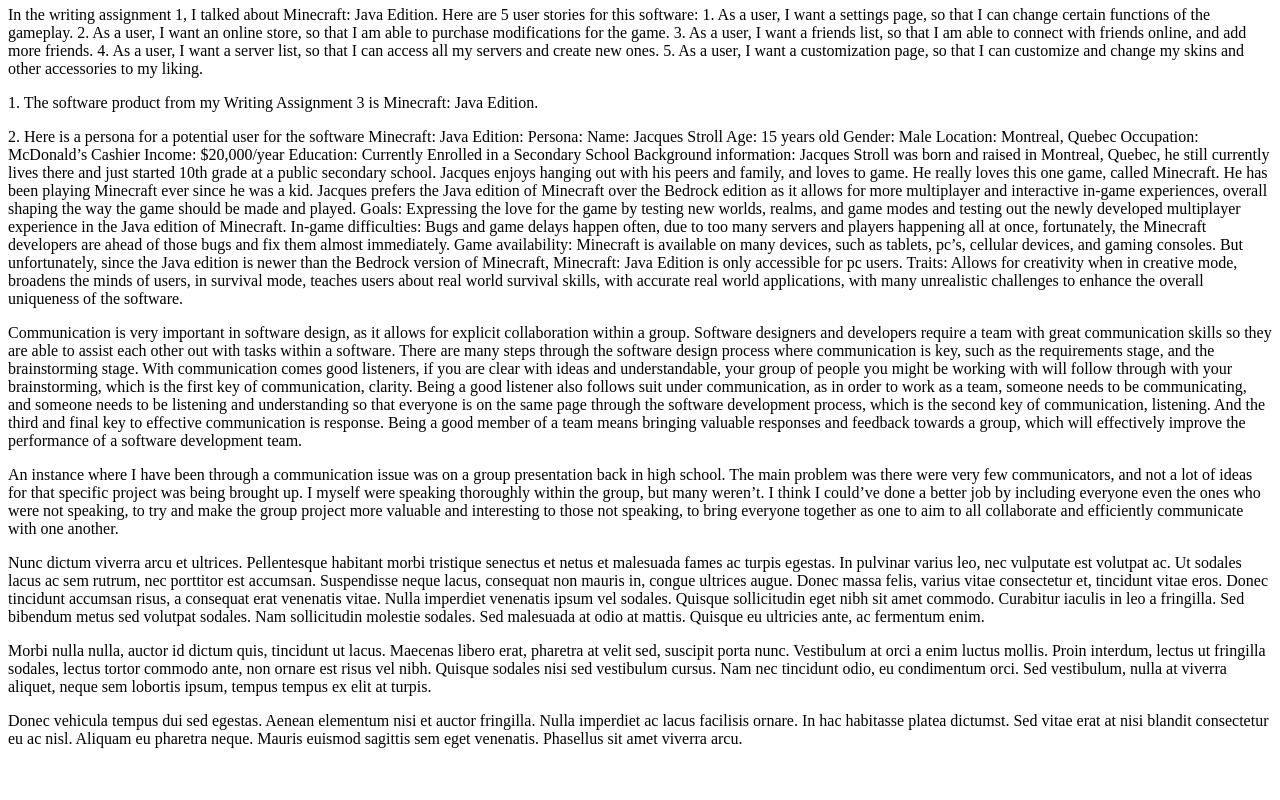
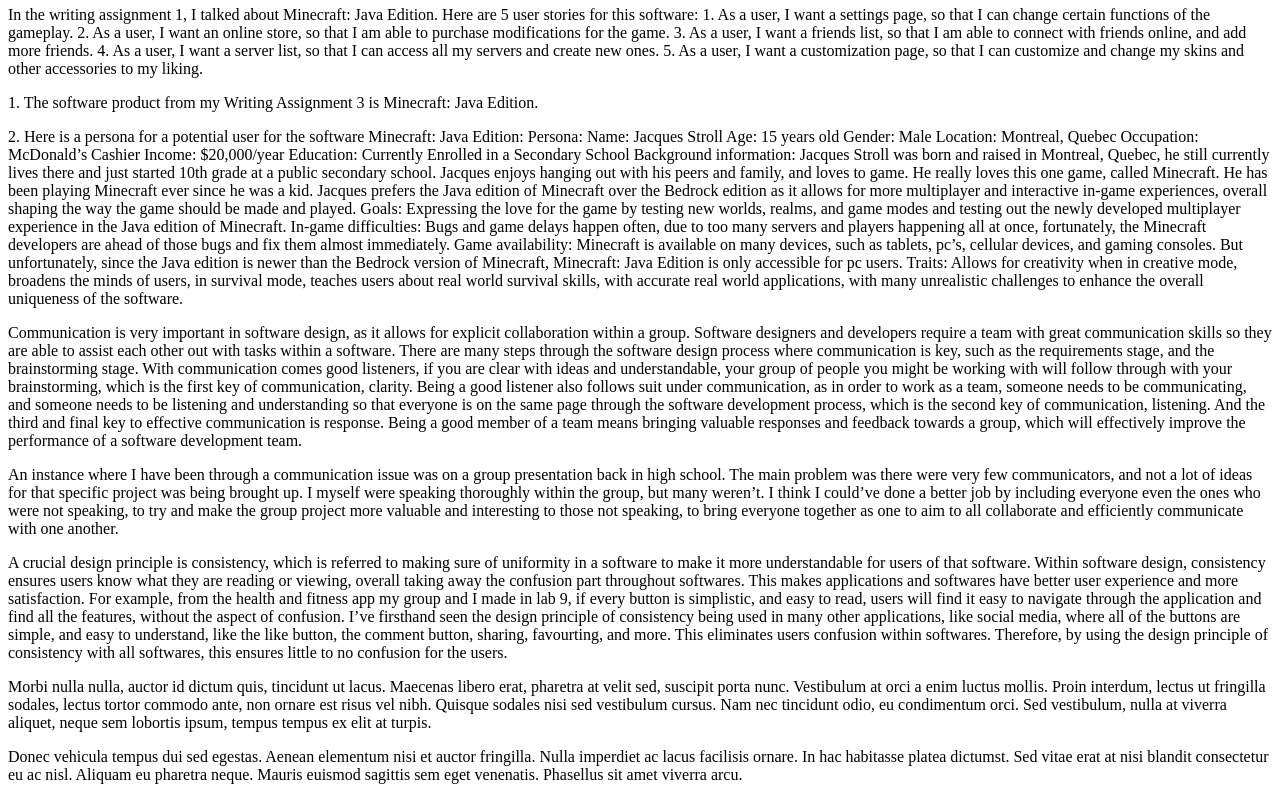
Before and after one commit to mjl2006/matts_repository, a plain HTML site: page index.html in a window 1280 px wide. Shown: the part 376-1176 px from the top of the page. Before the commit the page ends 1140 px from the top, so only its background shows below. Drawn offline with Linux system fonts and the light colour scheme.

Commit message:
Update index.html

```diff
--- a/index.html
+++ b/index.html
@@ -101,14 +101,18 @@ unrealistic challenges to enhance the overall uniqueness of the software.
     more valuable and interesting to those not speaking, to bring everyone together as one to aim to all collaborate
     and efficiently communicate with one another.
 </p>
-
-  <p>Nunc dictum viverra arcu et ultrices. Pellentesque habitant morbi tristique senectus et netus et malesuada fames ac
-    turpis egestas. In pulvinar varius leo, nec vulputate est volutpat ac. Ut sodales lacus ac sem rutrum, nec porttitor
-    est accumsan. Suspendisse neque lacus, consequat non mauris in, congue ultrices augue. Donec massa felis, varius
-    vitae consectetur et, tincidunt vitae eros. Donec tincidunt accumsan risus, a consequat erat venenatis vitae. Nulla
-    imperdiet venenatis ipsum vel sodales. Quisque sollicitudin eget nibh sit amet commodo. Curabitur iaculis in leo a
-    fringilla. Sed bibendum metus sed volutpat sodales. Nam sollicitudin molestie sodales. Sed malesuada at odio at
-    mattis. Quisque eu ultricies ante, ac fermentum enim.</p>
+   <Writing Assignment 5>
+  <p>A crucial design principle is consistency, which is referred to making sure of uniformity in a software to
+    make it more understandable for users of that software. Within software design, consistency ensures users know
+    what they are reading or viewing, overall taking away the confusion part throughout softwares. This makes
+    applications and softwares have better user experience and more satisfaction. For example, from the health and
+    fitness app my group and I made in lab 9, if every button is simplistic, and easy to read, users will find it
+    easy to navigate through the application and find all the features, without the aspect of confusion. I’ve
+    firsthand seen the design principle of consistency being used in many other applications, like social media,
+    where all of the buttons are simple, and easy to understand, like the like button, the comment button, sharing,
+    favourting, and more. This eliminates users confusion within softwares. Therefore, by using the design principle
+    of consistency with all softwares, this ensures little to no confusion for the users.
+</p>
   <p>Morbi nulla nulla, auctor id dictum quis, tincidunt ut lacus. Maecenas libero erat, pharetra at velit sed, suscipit
     porta nunc. Vestibulum at orci a enim luctus mollis. Proin interdum, lectus ut fringilla sodales, lectus tortor
     commodo ante, non ornare est risus vel nibh. Quisque sodales nisi sed vestibulum cursus. Nam nec tincidunt odio, eu
```
